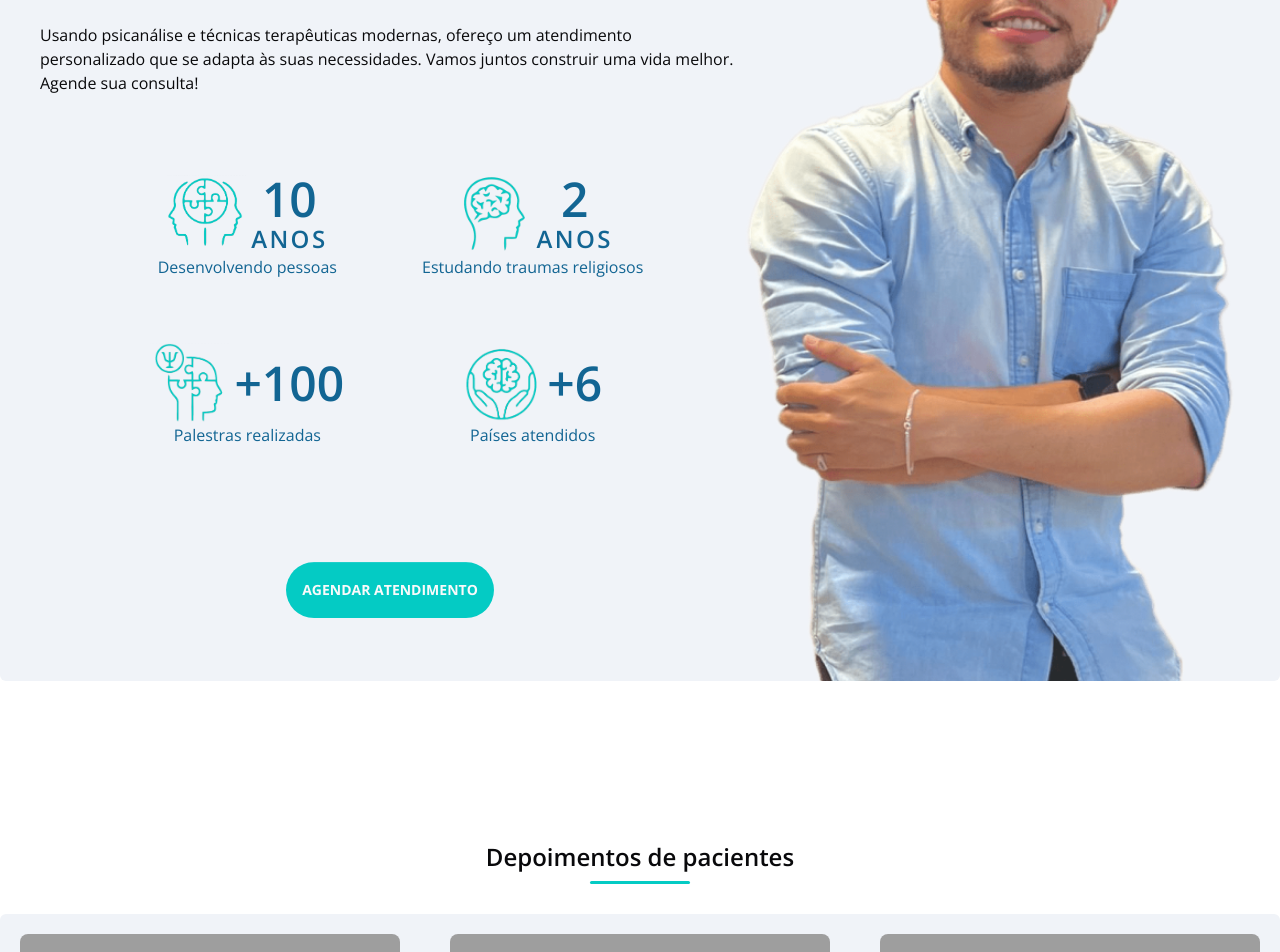
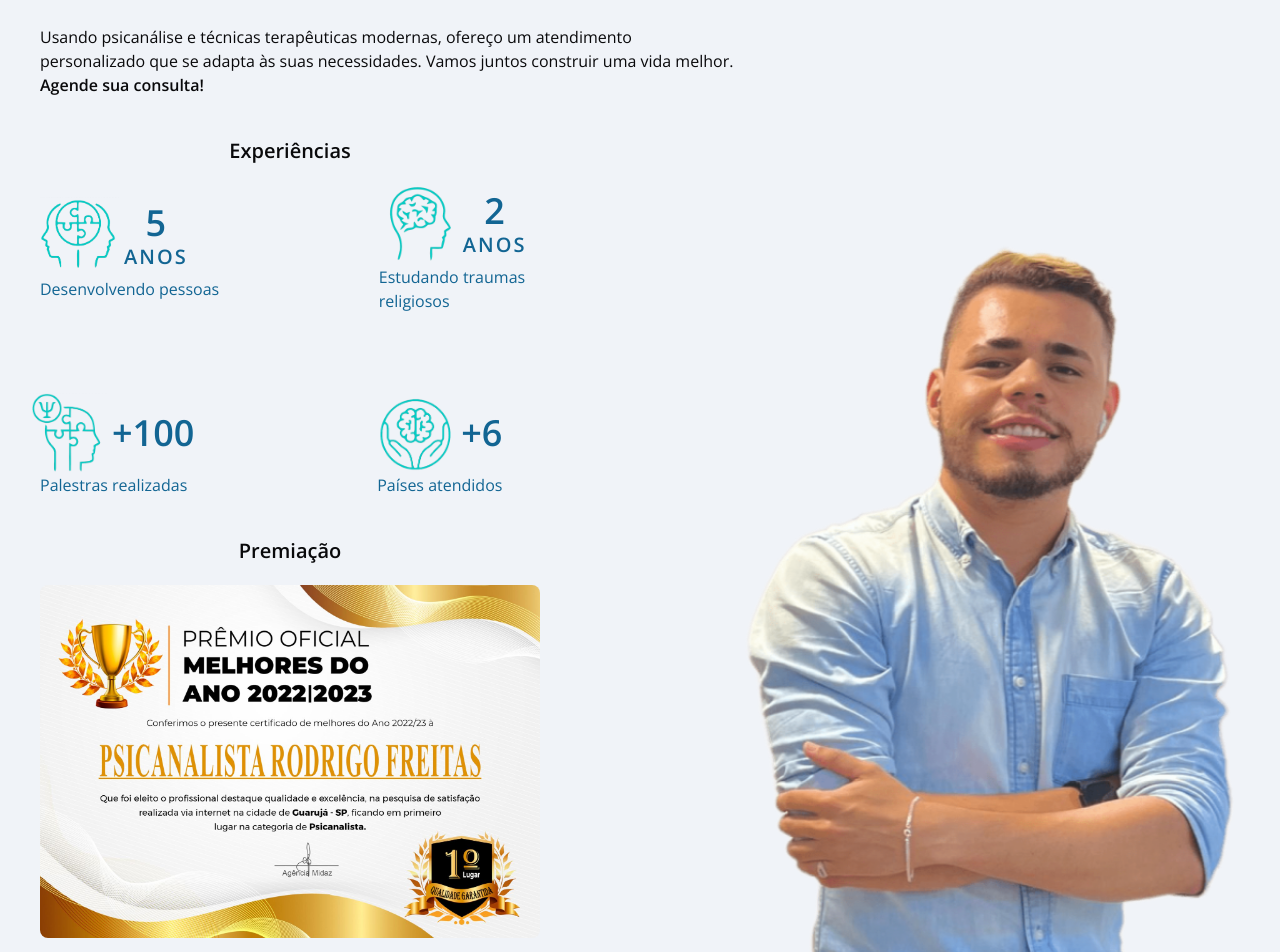
Before and after one commit to Weesed/rodrigo-, a Next.js app: page / in a window 1280 px wide. Shown: the part 1680-2632 px from the top of the page. Built offline with nearby package versions, Linux system fonts and the light colour scheme; grey boxes are pictures that could not be loaded.

Commit message:
ajustes no texto de about e no tamanho da imagem do certificado

```diff
--- a/src/app/components/page-about.tsx
+++ b/src/app/components/page-about.tsx
@@ -7,6 +7,7 @@ import exp1 from '@/assets/exp-1.png'
 import exp2 from '@/assets/exp-2.png'
 import exp3 from '@/assets/exp-3.png'
 import exp4 from '@/assets/exp-4.png'
+import certificate from '@/assets/certificate.jpeg'
 
 export function About() {
   return (
@@ -15,7 +16,7 @@ export function About() {
       <div className="mt-[30px]">
         <Card>
           <div className="flex flex-col gap-10 md:flex-row md:gap-0">
-            <div className="flex flex-col items-center gap-5 md:w-[60%] md:gap-0">
+            <div className="flex flex-col items-center gap-5 md:w-[60%] md:items-start md:gap-0">
               <div className="">
                 Olá! Meu nome é{' '}
                 <span className="font-semibold text-blue-text">
@@ -24,7 +25,7 @@ export function About() {
                 e sou{' '}
                 <span className="font-semibold text-blue-text">
                   {' '}
-                  psicanalista e terapeuta há mais de 10 anos
+                  psicanalista e terapeuta há mais de 5 anos
                 </span>
                 . Meu trabalho é criar um espaço seguro para você explorar suas
                 emoções e encontrar soluções para seus problemas. <br />
@@ -34,79 +35,96 @@ export function About() {
                 mais autenticidade. <br />
                 <br /> Usando psicanálise e técnicas terapêuticas modernas,
                 ofereço um atendimento personalizado que se adapta às suas
-                necessidades. Vamos juntos construir uma vida melhor. Agende sua
-                consulta!
+                necessidades. Vamos juntos construir uma vida melhor.{' '}
+                <span className="font-semibold">Agende sua consulta!</span>
               </div>
 
-              <div className="mt-20 grid grid-cols-2 grid-rows-2 items-start gap-16 text-center text-blue-text md:col-start-1 md:row-start-2">
-                <div className="flex flex-col items-center justify-center">
+              <div className="mt-10 flex w-[500px] flex-col gap-5">
+                <h2 className="text-center text-xl font-semibold">
+                  Experiências
+                </h2>
+                <div className="grid w-fit grid-cols-2 items-center gap-16 gap-y-20 text-center text-blue-text md:col-start-1 md:row-start-2 md:gap-x-32">
+                  <div className="flex flex-col items-start">
                     <div className="flex items-center gap-1">
                       <Image
                         src={exp1}
                         alt=""
                         width={200}
                         height={200}
-                      className="h-[80px] w-[80px] object-cover"
+                        className="h-[60px] w-[60px] object-cover md:h-[80px] md:w-[80px]"
                       />
                       <div className="flex flex-col items-center font-semibold">
-                      <span className="text-5xl ">10</span>
-                      <span className="text-2xl tracking-widest">ANOS</span>
+                        <span className="text-4xl ">5</span>
+                        <span className="text-xl tracking-widest">ANOS</span>
                       </div>
                     </div>
                     <span className="">Desenvolvendo pessoas</span>
                   </div>
 
-                <div className="flex flex-col items-center justify-center">
+                  <div className="ml-auto flex w-fit flex-col">
                     <div className="flex items-center gap-1">
                       <Image
                         src={exp2}
                         alt=""
                         width={200}
                         height={200}
-                      className="h-[80px] w-[80px] object-cover"
+                        className="h-[60px] w-[60px] object-cover md:h-[80px] md:w-[80px]"
                       />
                       <div className="flex flex-col items-center font-semibold">
-                      <span className="text-5xl">2</span>
-                      <span className="text-2xl tracking-widest">ANOS</span>
+                        <span className="text-4xl">2</span>
+                        <span className="text-xl tracking-widest">ANOS</span>
                       </div>
                     </div>
-                  <span className="">Estudando traumas religiosos</span>
+                    <span className="text-left">
+                      Estudando traumas <br /> religiosos
+                    </span>
                   </div>
 
-                <div className="flex flex-col items-center justify-center">
+                  <div className="items-left flex flex-col justify-center">
                     <div className="flex items-center gap-1">
                       <Image
                         src={exp3}
                         alt=""
                         width={200}
                         height={200}
-                      className="h-[80px] w-[80px] object-cover"
+                        className="-ml-3 h-[60px] w-[60px] object-cover md:h-[80px] md:w-[80px]"
                       />
                       <div className="flex flex-col items-center font-semibold">
-                      <span className="text-5xl ">+100</span>
+                        <span className="text-4xl ">+100</span>
                       </div>
                     </div>
-                  <span className="">Palestras realizadas</span>
+                    <span className="text-left">Palestras realizadas</span>
                   </div>
 
-                <div className="flex flex-col items-center justify-center">
+                  <div className="ml-auto flex flex-col pr-6">
                     <div className="flex items-center gap-1">
                       <Image
                         src={exp4}
                         alt=""
                         width={200}
                         height={200}
-                      className="h-[80px] w-[80px] object-cover"
+                        className="h-[60px] w-[60px] object-cover md:h-[80px] md:w-[80px]"
                       />
                       <div className="flex flex-col items-center font-semibold">
-                      <span className="text-5xl ">+6</span>
+                        <span className="text-4xl ">+6</span>
                       </div>
                     </div>
-                  <span className="">Países atendidos</span>
+                    <span className="text-left">Países atendidos</span>
+                  </div>
                 </div>
               </div>
 
-              <div className="flex h-24 md:mt-20">
+              <div className="mt-10 flex flex-col gap-5">
+                <h2 className="text-center text-xl font-semibold">Premiação</h2>
+                <Image
+                  src={certificate}
+                  alt="certificado de melhor psicanalista de guarujá"
+                  width={1600}
+                  className="w-full rounded-lg md:w-[500px]"
+                />
+              </div>
+
+              <div className="flex h-24 w-full md:mt-20 md:w-[500px]">
                 <ContactButton />
               </div>
             </div>
@@ -116,7 +134,7 @@ export function About() {
               alt="Rodrigo's photo"
               width="590"
               height="940"
-              className="-mb-[20px] max-h-[927px] max-w-[350px] md:row-span-full md:-mb-[40px]  md:ml-auto md:max-h-[850px] md:max-w-[500px]"
+              className="relative -mb-[20px] max-h-[927px] max-w-[350px] md:top-[405px] md:ml-auto md:max-h-[850px] md:max-w-[500px]"
               quality={100}
             />
           </div>
--- a/src/app/components/page-call.tsx
+++ b/src/app/components/page-call.tsx
@@ -10,12 +10,12 @@ export function Call() {
           </h1>
           <p className="mt-5 text-balance text-center">
             Descubra o poder da empatia e da transformação profunda. Permita-se
-            conhecer melhor e viver uma vida mais abutêntica. Agende sua sessão
+            conhecer melhor e viver uma vida mais autêntica. Agende sua sessão
             de terapia online agora e inicie sua jornada de transformação
             significativa
           </p>
 
-          <div className="mt-auto flex justify-center">
+          <div className="mx-auto mt-auto flex w-[600px] justify-center">
             <ContactButton />
           </div>
         </div>
--- a/src/components/contact-button.tsx
+++ b/src/components/contact-button.tsx
@@ -15,7 +15,7 @@ export function ContactButton() {
   return (
     <Button
       onClick={handleContact}
-      className="mb-40 mt-10 w-[400px] w-full animate-bounce rounded-full bg-blue-green-background py-7 font-bold uppercase hover:bg-blue-green-background/80"
+      className="mb-40 mt-10 w-full animate-bounce rounded-full bg-blue-green-background py-7 font-bold uppercase hover:bg-blue-green-background/80"
     >
       Agendar atendimento
     </Button>
--- a/src/components/title.tsx
+++ b/src/components/title.tsx
@@ -8,7 +8,7 @@ export function Title({ children }: TitleProps) {
   return (
     <div className="flex flex-col items-center">
       <h2 className="text-2xl font-semibold">{children}</h2>
-      <div className="mt-2 h-[3px] w-[100px] rounded-full bg-blue-green-background"></div>
+      <div className="mt-2 h-[3px] w-[100px] rounded-full bg-blue-green-background" />
     </div>
   )
 }
```
Also changed, not shown: src/assets/certificate.jpeg (added). Lines whose indentation alone changed are shown as unchanged.
